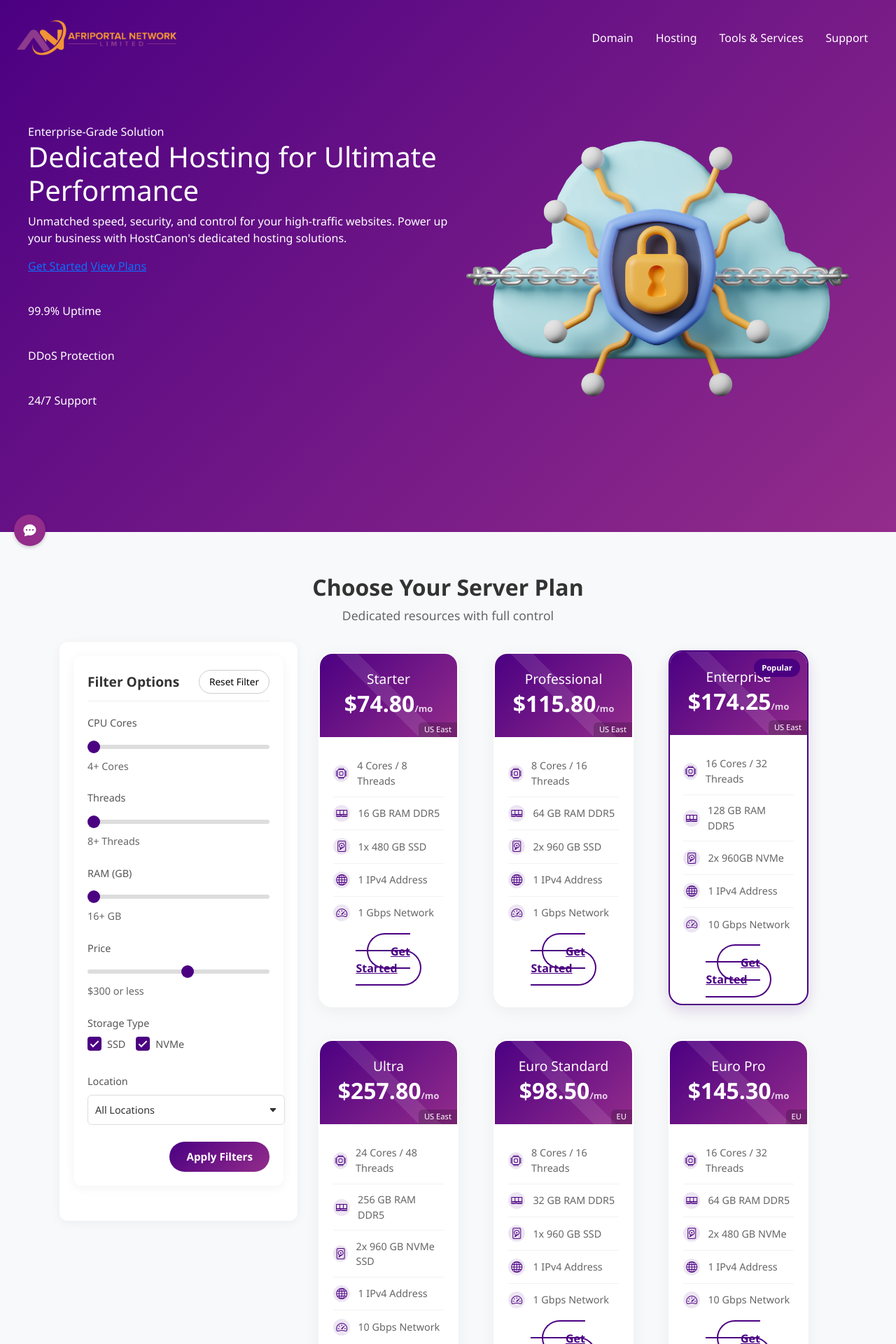
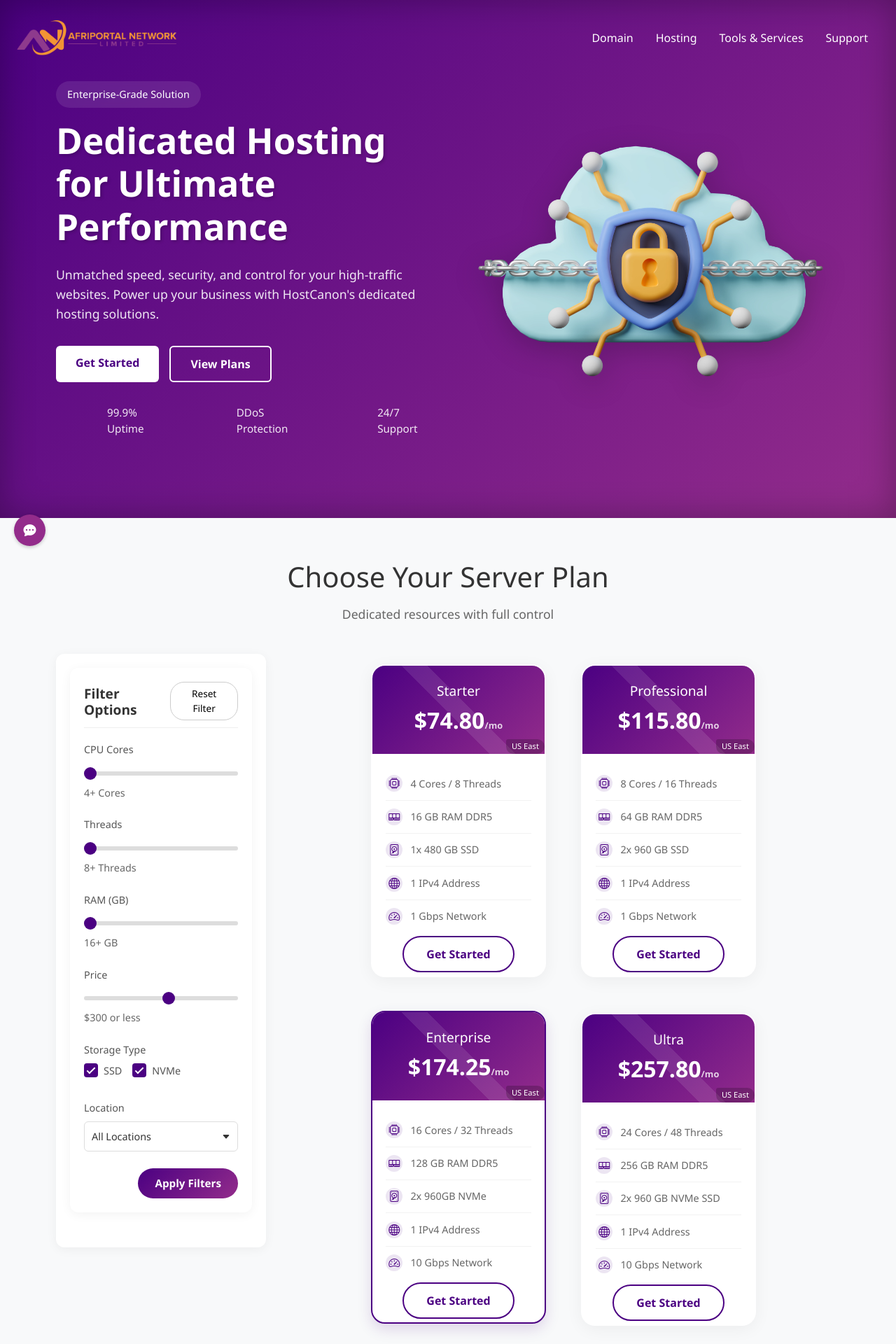
Before and after one commit to Alvingold/hostcanon, a PHP site: page /dedicated-hosting.php in a window 1280 px wide. Shown: the top 1920 px of the page at 70% size. Run offline with PHP 8.4, Linux system fonts and the light colour scheme; some libraries are stand-ins or nearby versions.

Commit message:
modified:   assets/css/dedicated-hosting.css 	modified:   assets/includes/footer.php 	modified:   assets/includes/server-plan.php 	modified:   dedicated-hosting.php 	modified:   tests.php

```diff
--- a/assets/css/dedicated-hosting.css
+++ b/assets/css/dedicated-hosting.css
@@ -1,11 +1,12 @@
+*{
+    box-sizing: border-box;
+}
 body {
     margin: 0;
     padding: 0;
 }
 
 /* HERO SECTION */
-/* Responsive Hero Section */
-/* Responsive Hero Section */
 .dedicated-hero {
     width: 100%;
     position: relative;
@@ -13,8 +14,9 @@ body {
     background-size: cover;
     background-position: center;
     color: #fff;
-    padding: 80px 0;
+    padding: 100px 0;
     overflow: hidden;
+    box-shadow: inset 0 0 50px rgba(0, 0, 0, 0.3);
 }
 
 .dedicated-container {
@@ -24,7 +26,8 @@ body {
     display: flex;
     align-items: center;
     position: relative;
-    padding: 0 20px;
+    padding: 0 40px;
+    gap: 40px;
 }
 
 .hero-content {
@@ -32,36 +35,99 @@ body {
     z-index: 2;
 }
 
+.hero-text h1 {
+    font-size: 3.2rem;
+    margin-bottom: 1.5rem;
+    line-height: 1.2;
+    font-weight: 700;
+    text-shadow: 2px 2px 4px rgba(0, 0, 0, 0.2);
+}
+
+.hero-text p {
+    font-size: 1.1rem;
+    line-height: 1.6;
+    margin-bottom: 2rem;
+    opacity: 0.9;
+}
+
+.hero-badge {
+    display: inline-block;
+    background: rgba(255, 255, 255, 0.1);
+    padding: 8px 16px;
+    border-radius: 20px;
+    font-size: 0.9rem;
+    margin-bottom: 1rem;
+    backdrop-filter: blur(5px);
+}
+
+.hero-actions {
+    display: flex;
+    gap: 15px;
+    margin-bottom: 2rem;
+}
+
+.hero-btn {
+    padding: 12px 28px;
+    border-radius: 6px;
+    font-weight: 600;
+    transition: all 0.3s ease;
+    text-decoration: none;
+}
+
+.hero-btn.primary {
+    background: #fff;
+    color: rgba(75, 0, 130, 1);
+}
+
+.hero-btn.secondary {
+    border: 2px solid #fff;
+    color: #fff;
+}
+
+.hero-btn:hover {
+    transform: translateY(-2px);
+    box-shadow: 0 5px 15px rgba(0, 0, 0, 0.2);
+}
+
+.hero-features {
+    display: flex;
+    gap: 25px;
+}
+
+.featuredd {
+    display: flex;
+    align-items: center;
+    gap: 8px;
+    font-size: 0.95rem;
+    opacity: 0.9;
+}
+
 .hero-shape {
     width: 50%;
     position: relative;
-    display: flex;
-    justify-content: flex-end;
-    z-index: 1;
 }
 
 .hero-shape img {
     max-width: 100%;
     height: auto;
     object-fit: contain;
+    filter: drop-shadow(0 10px 20px rgba(0, 0, 0, 0.2));
+    transition: transform 0.3s ease;
+}
+
+.hero-shape img:hover {
+    transform: scale(1.02);
 }
 
 @media (max-width: 1024px) {
     .dedicated-container {
         flex-direction: column;
         text-align: center;
+        padding: 0 20px;
     }
 
     .hero-content, .hero-shape {
         width: 100%;
-    }
-
-    .hero-content {
-        margin-bottom: 40px;
-    }
-
-    .hero-shape {
-        justify-content: center;
     }
 
     .hero-actions {
--- a/assets/includes/footer.php
+++ b/assets/includes/footer.php
@@ -16,7 +16,7 @@
     .footer-content {
         display: grid;
         grid-template-columns: repeat(auto-fit, minmax(220px, 1fr));
-        /* gap: 2.5rem; */
+        gap: 0.7rem;
         justify-content: space-between;
         align-items: flex-start;
     }
@@ -50,9 +50,9 @@
         color: #e0e0e0;
         font-size: 0.95rem;
     }
-    #footer-hosting{
+    /* #footer-hosting{
         margin-left: 2rem;
-    }
+    } */
     .footer-heading {
         font-size: 1.2rem;
         font-weight: 600;
--- a/assets/includes/server-plan.php
+++ b/assets/includes/server-plan.php
@@ -15,7 +15,7 @@
         *{
             margin: 0;
             padding: 0;
-            box-sizing: content-box;
+            /* box-sizing: content-box; */
         }
         body{
             font-family: 'Segoe UI', Tahoma, Geneva, Verdana, sans-serif;
@@ -25,23 +25,33 @@
             overflow-x: hidden;
         }
     /* Base Styles */
-    .pricings-section {
-    padding: 60px 0;
-    background: #f8f9fa;
-    font-family: 'Segoe UI', Tahoma, Geneva, Verdana, sans-serif;
+    /* Base Styles */
+    .main-container {
+        max-width: 1200px;
+        margin: 0 auto;
+        padding: 20px;
     }
+
+    .text-center {
+        text-align: center;
+    }
+
+    .mb-4 {
+        margin-bottom: 1.5rem;
+    }
+
     .section-title {
-    font-size: 2rem;
-    font-weight: 700;
-    margin-bottom: 0.5rem;
+        font-size: 2.5rem;
         color: #333;
+        margin-bottom: 1rem;
     }
+
     .section-subtitle {
         font-size: 1.1rem;
         color: #666;
-    margin-bottom: 1.5rem;
     }
 
+    /* Filter Styles */
     /* Filter Section Styles */
 .filter-section {
     background: white;
@@ -354,15 +364,27 @@
         flex-wrap: wrap;
     }
 }
+    /* Pricing Card Styles */
+    .pricings-section {
+        padding: 40px 0;
+    }
 
-/* pricings Card Styles */
+    .pricings-card-wrapper {
+        flex: 0 0 100%;
+        padding: 15px;
+        max-width: 350px;
+        min-width: 280px;
+    }
+
     .pricings-row {
         display: flex;
         flex-wrap: wrap;
         margin-right: -15px;
         margin-left: -15px;
         justify-content: center;
+        gap: 20px;
     }
+
     .pricings-card {
     background: white;
     border-radius: 20px;
@@ -374,6 +396,7 @@
     border: 2px solid transparent;
     will-change: transform;
     }
+
     .pricings-card:hover {
     transform: translateY(-5px);
     border-color: #4B0082;
@@ -383,47 +406,6 @@
     border-color: #4B0082;
     transform: translateY(-3px);
     box-shadow: 0 8px 20px rgba(75, 0, 130, 0.15);
-}
-.pricings-card-wrapper {
-    flex: 0 0 100%;
-    padding: 15px;
-    max-width: 350px;
-}
-
-@media (min-width: 768px) {
-    .pricings-card-wrapper {
-        flex: 0 0 50%;
-        max-width: 50%;
-    }
-}
-
-@media (min-width: 992px) {
-    .pricings-card-wrapper {
-        flex: 0 0 25%;
-        max-width: 25%;
-    }
-}
-.popular-badge {
-    position: absolute;
-    top: 10px;
-    right: 10px;
-    background: #4B0082;
-    color: white;
-    padding: 0.3rem 0.7rem;
-    font-size: 0.7rem;
-    font-weight: 600;
-    border-radius: 20px;
-    z-index: 10;
-}
-.location-badge {
-    position: absolute;
-    bottom: 0;
-    right: 0;
-    background: rgba(0, 0, 0, 0.2);
-    color: white;
-    padding: 2px 8px;
-    font-size: 0.7rem;
-    border-top-left-radius: 6px;
     }
     .pricings-header {
     background: linear-gradient(135deg, #4B0082, #932C8B);
@@ -444,15 +426,18 @@
     }
     .pricings-header h3 {
         font-size: 1.2rem;
-    margin-bottom: 0.5rem;
+        margin-bottom: 15px;
         position: relative;
+        color: white;
     }
+
     .price-tag {
     font-size: 2rem;
     font-weight: 700;
     margin: 0.5rem 0;
     line-height: 1;
     }
+
     .price-duration {
     font-size: 0.8rem;
     opacity: 0.8;
@@ -460,12 +445,23 @@
     .pricings-features {
     padding: 1.2rem;
     }
+    .location-badge {
+        display: inline-block;
+        padding: 5px 15px;
+        background: #f8f9fa;
+        border-radius: 20px;
+        font-size: 0.9rem;
+        color: #666;
+        margin-top: 10px;
+    }
+
     .pricings-features ul {
     list-style: none;
     padding: 0;
     margin: 0;
     color: #666;
     }
+
     .pricings-features li {
     padding: 0.7rem 0;
     border-bottom: 1px solid rgba(0,0,0,0.05);
@@ -474,9 +470,11 @@
     gap: 0.7rem;
     font-size: 0.9rem;
     }
+
     .pricings-features li:last-child {
         border-bottom: none;
     }
+
     .pricings-features i {
     color: #4B0082;
     font-size: 1rem;
@@ -488,11 +486,14 @@
     align-items: center;
     justify-content: center;
 }
+
 .pricings-footer {
     padding: 0 1.2rem 1.2rem;
     text-align: center;
     }
+
     .btn-primary {
+    text-decoration: none;
     border: 2px solid #4B0082;
     border-radius: 30px;
     padding: 0.8rem 2rem;
@@ -503,17 +504,43 @@
     transition: all 0.3s ease;
     width: 100%;
     }
+
     .btn-primary:hover {
-    background: linear-gradient(135deg, #3a006a, #7f267a);
-    transform: translateY(-2px);
+    /* transform: translateY(-2px); */
     box-shadow: 0 4px 12px rgba(75, 0, 130, 0.2);
     }
 
-/* No Results Message */
+    .popular {
+        border: 2px solid  #4B0082;
+    }
+
+    .popular-badge {
+        position: absolute;
+        top: -12px;
+        right: 20px;
+        background: #4B0082;
+        color: #fff;
+        padding: 5px 15px;
+        border-radius: 20px;
+        font-size: 0.9rem;
+    }
+    .location-badge {
+    position: absolute;
+    bottom: 0;
+    right: 0;
+    background: rgba(0, 0, 0, 0.2);
+    color: white;
+    padding: 2px 8px;
+    font-size: 0.7rem;
+    border-top-left-radius: 6px;
+    }
+
+    /* No Result Message */
     .no-results-message {
     text-align: center;
     padding: 40px 20px;
     }
+
     .alert {
     background: #fff3cd;
     border: 1px solid #ffeeba;
@@ -524,34 +551,25 @@
     align-items: center;
     gap: 10px;
     }
+
     .alert i {
     font-size: 1.5rem;
     }
 
-/* Column definitions */
-.col-lg-3, .col-md-6 {
-    position: relative;
-    width: 100%;
-    padding-right: 15px;
-    padding-left: 15px;
-}
-
-/* Responsive adjustments */
     @media (min-width: 768px) {
-    .col-md-6 {
-        flex: 0 0 50%;
-        max-width: 50%;
+        .pricings-card-wrapper {
+            flex: 0 0 calc(50% - 30px);
+            max-width: calc(50% - 30px);
         }
     }
 
     @media (min-width: 992px) {
-    .col-lg-3 {
-        flex: 0 0 25%;
-        max-width: 25%;
+        .pricings-card-wrapper {
+            flex: 0 0 calc(33.333% - 30px);
+            max-width: calc(33.333% - 30px);
         }
     }
 
-/* Card responsive styles */
     @media (max-width: 1200px) {
         .pricings-card {
             margin-bottom: 30px;
@@ -565,186 +583,15 @@
         }
     }
 
-@media (max-width: 992px) {
-    .pricings-card {
-        margin-bottom: 25px;
-        min-height: auto;
-    }
-    .pricings-card.popular {
-        transform: none;
-    }
-    .pricings-header {
-        padding: 1.2rem 0.8rem;
-    }
-    .pricings-header h3 {
-        font-size: 1.1rem;
-    }
-    .price-tag {
-        font-size: 1.6rem;
-    }
-    .pricings-features {
-        padding: 1rem;
-    }
-    .btn-primary {
-        padding: 0.7rem 1.5rem;
-        font-size: 0.9rem;
-    }
-}
-
-@media (max-width: 768px) {
-    .pricings-section {
-        padding: 30px 15px;
-    }
-    .section-title {
-        font-size: 1.4rem;
-    }
-    .section-subtitle {
-        font-size: 1rem;
-    }
-    .pricings-card {
-        max-width: 400px;
-        margin: 0 auto 20px;
-    }
-    .pricings-features li i {
-        width: 20px;
-        height: 20px;
-        font-size: 0.8rem;
-    }
-    .pricings-footer {
-        padding: 0 1rem 1rem;
-    }
-}
-
-@media (max-width: 576px) {
-    .pricings-card {
-        margin-bottom: 15px;
-    }
-    .pricings-header h3 {
-        font-size: 1rem;
-    }
-    .price-tag {
-        font-size: 1.4rem;
-    }
-    .price-duration {
-        font-size: 0.7rem;
-    }
-    .pricings-features li {
-        font-size: 0.8rem;
-        padding: 0.5rem 0;
-        gap: 0.5rem;
-    }
-    .btn-primary {
-        padding: 0.6rem 1.2rem;
-        font-size: 0.85rem;
-    }
-    .popular-badge {
-        font-size: 0.65rem;
-        padding: 0.2rem 0.5rem;
-    }
-    .location-badge {
-        font-size: 0.65rem;
-        padding: 1px 6px;
-    }
-}
-
-/* main-container and utility classes */
-.main-container {
-    width: 100%;
-    padding-right: 15px;
-    padding-left: 15px;
-    margin-right: auto;
-    margin-left: auto;
-}
-
-@media (min-width: 576px) {
-    .main-container {
-        max-width: 540px;
-    }
-}
-@media (min-width: 768px) {
-    .main-container {
-        max-width: 720px;
-    }
-}
-@media (min-width: 992px) {
-    .main-container {
-        max-width: 960px;
-    }
-}
-@media (min-width: 1200px) {
-    .main-container {
-        max-width: 1140px;
-    }
-}
-
-.text-center {
-    text-align: center;
-}
-.mb-4 {
-    margin-bottom: 1.5rem;
-}
-.mb-5 {
-    margin-bottom: 3rem;
-}
-
-/* Filter modal styles */
-.filter-modal-trigger {
-    display: none;
-    width: 100%;
-    padding: 12px 20px;
-    background: #4B0082;
-    color: white;
-    border: none;
-    border-radius: 8px;
-    margin-bottom: 20px;
-    font-size: 1rem;
-    font-weight: 600;
-    cursor: pointer;
-}
-
-@media (max-width: 768px) {
-    .filter-section {
+    @media (max-width: 991px) {
+        .sidebar-filter {
             display: none;
         }
-    .filter-modal-trigger {
+        .filter-btn-mobile {
             display: block;
         }
-    body.modal-open {
-        overflow: hidden;
-    }
-}
-
-
-/* Add these rules to your existing CSS */
-.pricings-card-wrapper {
-    flex: 0 0 100%;
-    padding: 15px;
-    max-width: 350px;
-    /* Add this to ensure minimal width */
-    min-width: 200px;
-}
-
         .pricings-row {
-    display: flex;
-    flex-wrap: wrap;
-    margin-right: -15px;
-    margin-left: -15px;
-    justify-content: flex-start; /* Change from center to flex-start */
-    gap: 20px; /* Add consistent gap between cards */
-}
-
-/* Update the media queries */
-@media (min-width: 768px) {
-    .pricings-card-wrapper {
-        flex: 0 0 calc(50% - 40px); /* Account for gap */
-        max-width: calc(50% - 40px);
-    }
-}
-
-@media (min-width: 992px) {
-    .pricings-card-wrapper {
-        flex: 0 0 calc(25% - 40px); /* Account for gap */
-        max-width: calc(25% - 40px);
+            margin-top: 20px;
         }
     }
 
--- a/dedicated-hosting.php
+++ b/dedicated-hosting.php
@@ -23,7 +23,7 @@
 
 
     <!-- HERO SECTION -->
-<section class="dedicated-hero">
+ <section class="dedicated-hero">
     <div class="dedicated-container">
         <div class="hero-content">
             <!-- Text Content -->
@@ -244,6 +244,8 @@
     </div>
 
 
+    <!-- FAQ SECTION -->
+
 
 
 
```
Also changed, not shown: other parts of assets/css/dedicated-hosting.css (+9 -22 lines), tests.php (+88 -36 lines). Lines whose indentation alone changed are shown as unchanged.
